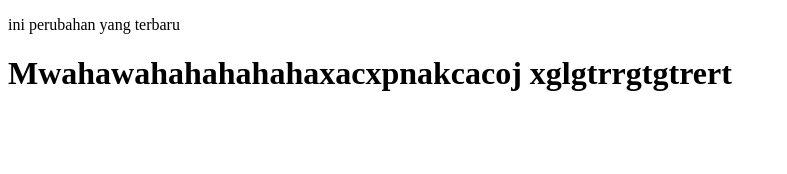
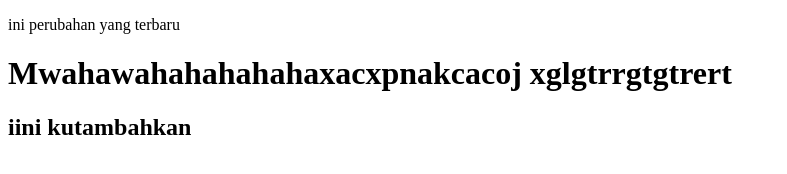
Before and after one commit to SILVERGOLDZ/Test1_collab, a plain HTML site: page index.html in a window 1280 px wide. Shown: the whole page, without its empty margins (0-787 px from the left). Drawn offline with Linux system fonts and the light colour scheme.

Commit message:
Update index.html
tambah

```diff
--- a/index.html
+++ b/index.html
@@ -10,5 +10,7 @@
     <p> ini perubahan yang terbaru</p>
 
     <h1>Mwahawahahahahahaxacxpnakcacoj xglgtrrgtgtrert</h1>
+
+    <h2>iini kutambahkan</h2>
 </body>
 </html>
```
